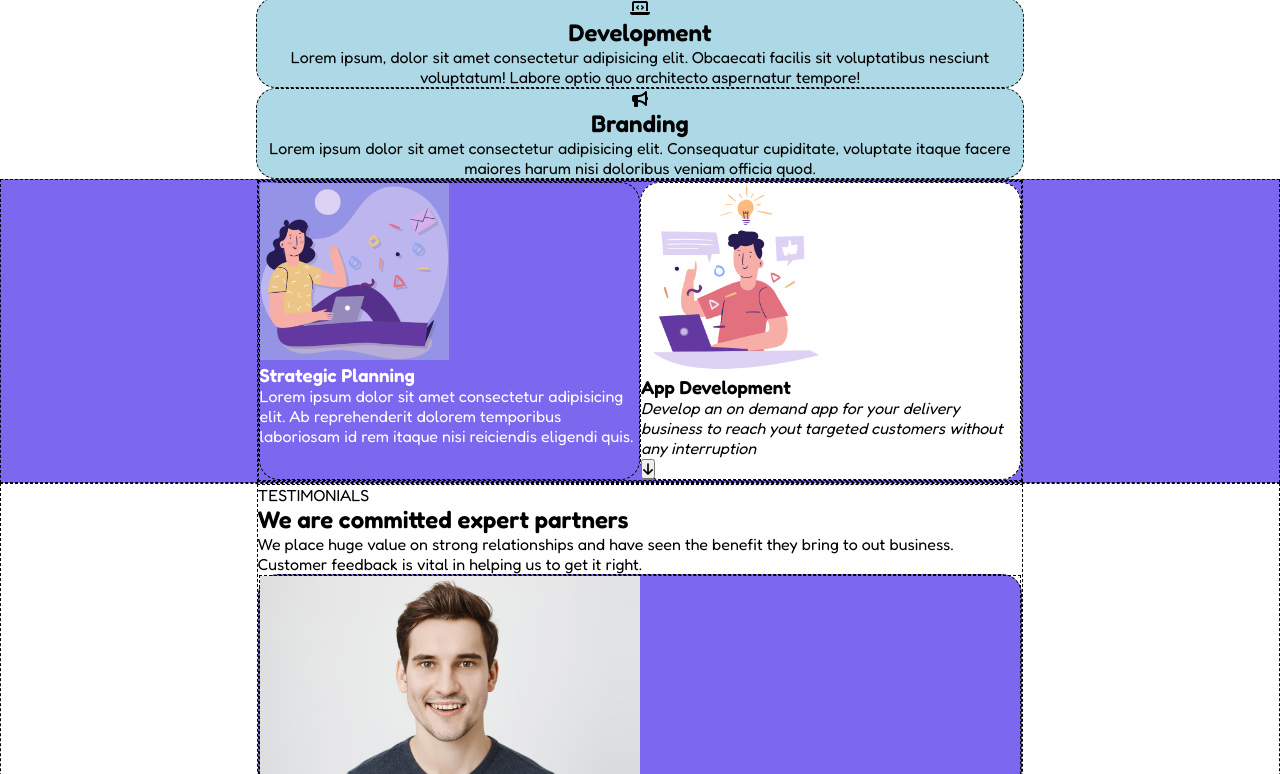
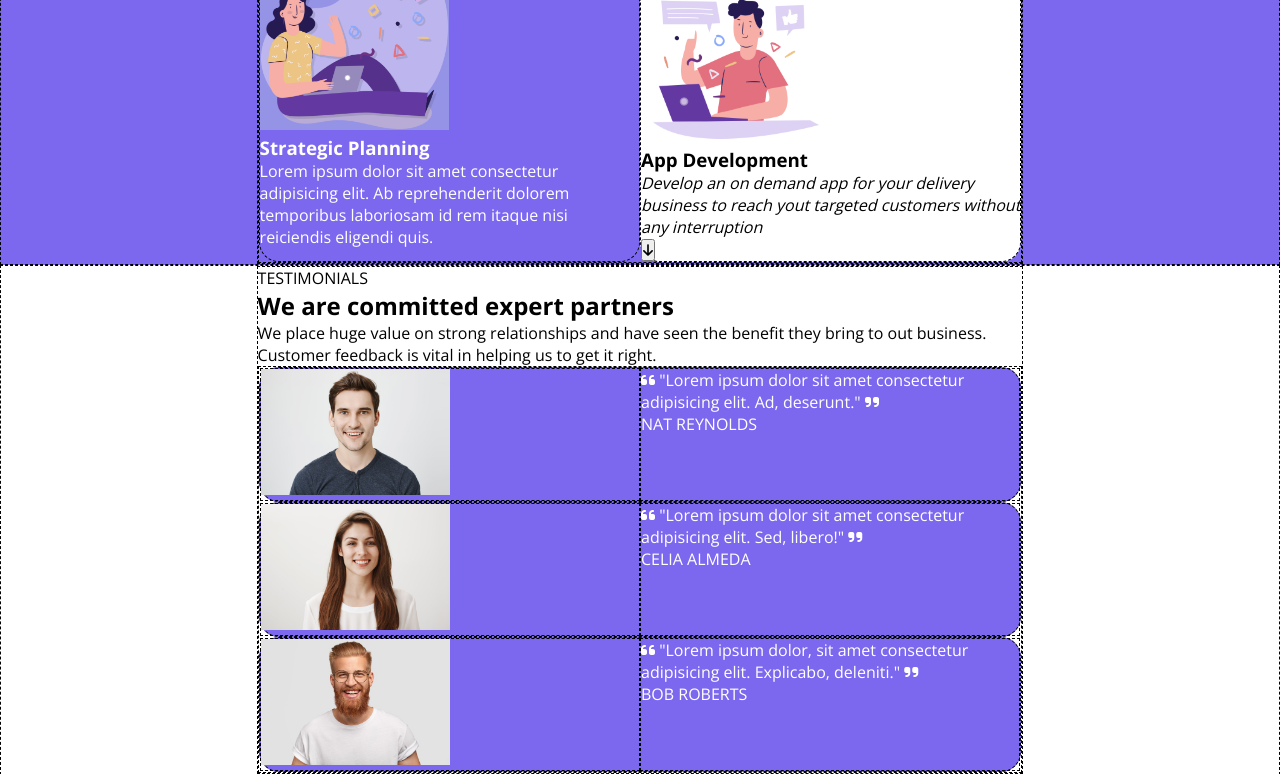
Before and after one commit to WandaSimeoli/htmlcss-responsive-layout, a plain HTML site: page index.html in a window 1280 px wide. Shown: the part 757-1531 px from the top of the page. Drawn offline with nearby package versions, Linux system fonts and the light colour scheme.

Commit message:
Completato Media Query Tablet

```diff
--- a/css/style.css
+++ b/css/style.css
@@ -3,7 +3,7 @@
     margin: 0;
     padding: 0;
     box-sizing: border-box;
-    font-family: 'Fredoka', sans-serif;
+    font-family: 'Open Sans', sans-serif;
 }
 :root {
     --bg-color: dodgerblue;
@@ -15,8 +15,8 @@
 }
 .debug {
     border: 1px dashed black;
-    /* min-height: 100px;
-    min-width: 100px; */
+    min-height: 100px;
+    min-width: 100px;
 }
 header {
     background-color: var(--bg-color);
@@ -31,9 +31,11 @@ header .row {
 nav {
     display: none;
 }
+main .container .row {
+        flex-wrap: wrap;
+}
 .card {
     background-color: lightblue;
-    flex-wrap: wrap;
     border-radius: 20px;
 }
 .card > .col {
@@ -63,7 +65,6 @@ nav {
     border-radius: 20px;
 }
 .cards {
-    flex-wrap: wrap;
     background-color:var(--color);
     border-radius: 20px;
     color: white;
@@ -77,19 +78,31 @@ nav {
 .container .row .col {
     width: 100%;
 }
-/* footer {
+footer {
     background-color: black;
-} */
+}
+.footer-bottom {
+    color: white;
+}
 
 /* Ordine per Mobile First
     - Caso Base --> Mobile;
     - Tablet --> In Media Query min-width: 768px;
     - Desktop --> In Media Query min-width: 992px;*/
     @media screen and (min-width: 768px) {
-    .lilac .container .row .col {
-        width: 50%;
-    }
-    .about-us .row {
-        flex-wrap: nowrap;
-    }
+   .card  {
+    width: calc(100% / 3);
+   }
+   .card:first-child {
+    width: calc((100% / 3) * 2);
+   }
+   .cards {
+   display: flex;
+   }
+   .lilac .container .row .col {
+    width: 50%;
+   }
+   .about-us .container .row .col {
+    width: 50%;
+   }
 }
--- a/index.html
+++ b/index.html
@@ -12,7 +12,7 @@
 <link href="https://fonts.googleapis.com/css2?family=Fredoka:wght@400;600&family=Open+Sans:wght@400;700&family=Poppins:wght@300;400&family=Roboto:wght@400;700&display=swap" rel="stylesheet">
 </head>
 <body>
-    <!--  -->
+<!--Header  -->
    <header>
         <div class="row debug flex">
             <div class="col debug">
@@ -21,6 +21,7 @@
             <div class="col debug">
                 <i class="fa-solid fa-bars"></i>
             </div>
+<!-- Nav Bar -->
             <nav class="col debug">
                 <ul>
                     <li> <a href="">Planning</a></li>
@@ -32,10 +33,12 @@
             </nav>
     </div>
    </header>
-   <!--  -->
+<!-- Main -->
 <main>
 <div class="container">
-        <div class="card flex debug">
+<!-- Sezione con Card -->
+    <div class="row flex">
+        <div class="card debug">
             <div class="col debug">
                 <h2>Get a Demo Application</h2>
                 <p>Lorem ipsum dolor sit amet consectetur adipisicing elit. Repellendus, dolore eius culpa expedita sapiente modi unde quibusdam velit provident ipsum!</p>
@@ -48,28 +51,28 @@
                 </div>
             </div>
         </div>
-        <div class="card flex debug">
+        <div class="card debug">
             <div class="col">
                 <i class="fa-solid fa-file-code"></i>
                 <h2>Clean Code</h2>
                 <p>Lorem ipsum dolor sit amet, consectetur adipisicing elit. Praesentium ratione perspiciatis labore nisi aliquam assumenda similique itaque repudiandae vero nihil.</p>
             </div>
         </div>
-        <div class="card flex debug">
+        <div class="card debug">
             <div class="col">
                 <i class="fa-solid fa-compass-drafting"></i>
                 <h2>Web Design</h2>
                 <p>Lorem ipsum dolor sit, amet consectetur adipisicing elit. Provident fugit voluptatibus molestias rem maiores, soluta facilis non est nobis enim.</p>
             </div>
         </div>
-        <div class="card flex debug">
+        <div class="card debug">
             <div class="col">
                 <i class="fa-solid fa-laptop-code"></i>
                 <h2>Development</h2>
                 <p>Lorem ipsum, dolor sit amet consectetur adipisicing elit. Obcaecati facilis sit voluptatibus nesciunt voluptatum! Labore optio quo architecto aspernatur tempore!</p>
             </div>
         </div>
-        <div class="card flex debug">
+        <div class="card debug">
             <div class="col">
                 <i class="fa-solid fa-bullhorn"></i>
                 <h2>Branding</h2>
@@ -77,6 +80,8 @@
             </div>
         </div>
     </div>
+</div>
+<!-- Sezione 2 Card con sfondo viola -->
 <section class="lilac debug">
     <div class="container debug">
         <div class="row flex debug">
@@ -94,40 +99,56 @@
         </div>
     </div>
 </section>
+<!-- Sezione con profili dei testimonials -->
     <section class="debug testimonial">
         <div class="container debug">
             <div>TESTIMONIALS</div>
             <h2>We are committed expert partners</h2>
             <p>We place huge value on strong relationships and have seen the benefit they bring to out business. Customer feedback is vital in helping us to get it right.</p>
-            <div class="cards flex debug">
+            <div class="row flex debug">
+                <div class="cards debug">
                     <div class="col debug">
                         <img src="./img/testimonial1.jpg" alt="">
                     </div>
                     <div class="col debug">
-                    <p>"Lorem ipsum dolor sit amet consectetur adipisicing elit. Ad, deserunt."</p>
+                        <p>
+                            <i class="fa-solid fa-quote-left"></i>
+                            "Lorem ipsum dolor sit amet consectetur adipisicing elit. Ad, deserunt."
+                            <i class="fa-solid fa-quote-right"></i>
+                        </p>
                         <div>NAT REYNOLDS</div>
                     </div>
                 </div>
-            <div class="cards flex debug">
+                <div class="cards debug">
                     <div class="col debug">
                         <img src="./img/testimonial2.jpg" alt="">
                     </div>
                     <div class="col debug">
-                    <p>"Lorem ipsum dolor sit amet consectetur adipisicing elit. Sed, libero!"</p>
+                        <p>
+                            <i class="fa-solid fa-quote-left"></i>
+                            "Lorem ipsum dolor sit amet consectetur adipisicing elit. Sed, libero!"
+                            <i class="fa-solid fa-quote-right"></i>
+                        </p>
                         <div>CELIA ALMEDA</div>
                     </div>
                 </div>
-            <div class="cards flex debug">
+                <div class="cards debug">
                     <div class="col debug">
                         <img src="./img/testimonial3.jpg" alt="">
                     </div>
                     <div class="col debug">
-                    <p>"Lorem ipsum dolor, sit amet consectetur adipisicing elit. Explicabo, deleniti."</p>
+                        <p>
+                            <i class="fa-solid fa-quote-left"></i>
+                            "Lorem ipsum dolor, sit amet consectetur adipisicing elit. Explicabo, deleniti."
+                            <i class="fa-solid fa-quote-right"></i>
+                        </p>
                     <div>BOB ROBERTS</div>
                     </div>
                 </div>
             </div>
+        </div>
     </section>
+<!-- Sezione con Card numerate con Benefits -->
     <section class="lilac debug">
     <div class="container debug">
         <h2>Benefits of working with us</h2>
@@ -171,6 +192,7 @@
         </div>
     </div>
     </section>
+<!-- Sezione About us -->
     <section class="about-us">
         <div class="container">
             <div class="row flex debug">
@@ -183,6 +205,7 @@
                  </div>
                  <div class="col debug">
                     <img src="img/about.jpg" alt="">
+                    <i class="fa-solid fa-quote-left"></i>
                     <p>Lorem ipsum dolor sit amet consectetur adipisicing elit. Est, debitis?</p>
                     <button>Find me on linkedin</button>
                  </div>
@@ -190,7 +213,7 @@
         </div>
     </section>
 </main>
-   <!--  -->
+<!-- Inizio del Footer top -->
    <footer class="debug">
     <div class="lilac debug">
         <div class="container debug">
@@ -206,10 +229,13 @@
             </ul>
         </div>
     </div>
+<!-- Footer Bottom -->
+    <div class="container footer-bottom">
         <p>Lorem ipsum, dolor sit amet consectetur adipisicing elit. Mollitia, sunt.</p>
         <div>
             <a href="">Lorem Ipsum</a>scelerisque mauris pellentesque <a href="">Boolean Careers</a>
         </div>
+    </div>
    </footer>
 </body>
 </html>
```
Lines whose indentation alone changed are shown as unchanged.
